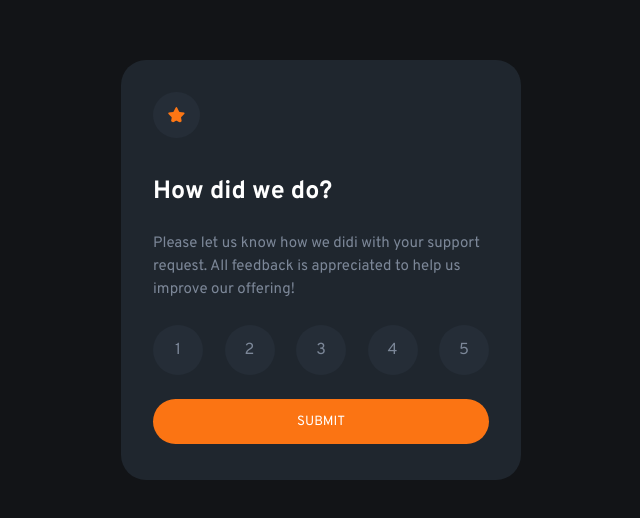
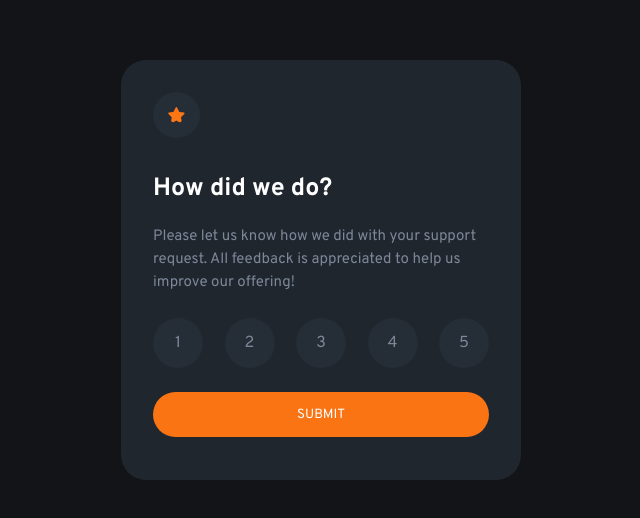
Before and after one commit to browyn/review-rating-app, a React (Create React App) app: page / in a window 1280 px wide. Shown: the part 130-648 px from the top of the page, without its empty margins (319-959 px from the left). Built offline with nearby package versions, Linux system fonts and the light colour scheme.

Commit message:
Final deploy

```diff
--- a/src/App.js
+++ b/src/App.js
@@ -15,7 +15,7 @@ function App() {
   };
 
   return (
-    <>
+    <main>
       <div className="card-container">
         <div className="card-body">
           {
@@ -31,7 +31,7 @@ function App() {
                 ?
                 <>
                   <h1>How did we do?</h1>
-                  <p>Please let us know how we didi with your support request. All feedback is appreciated to help us improve our offering!</p>
+                  <p>Please let us know how we did with your support request. All feedback is appreciated to help us improve our offering!</p>
                   <div className="ratings">
                     {ratings.map((rating) => (
                       <span key={`option-${rating}`} onClick={(e) => {
@@ -55,7 +55,7 @@ function App() {
           </div>
         </div>
       </div>
-    </>
+    </main>
   );
 };
 
--- a/src/App.scss
+++ b/src/App.scss
@@ -29,9 +29,12 @@
             flex-direction: column;
             gap: 24px;
 
+            h1 {
+                font-size: 25px;
+            }
+
             p {
                 color: $mediumGrey;
-                line-height: 23px;
             }
 
             .ratings {
@@ -83,11 +86,11 @@
             .card-appreciation {
                 display: flex;
                 flex-direction: column;
-                gap: 16px;
+                gap: 24px;
                 text-align: center;
 
                 img {
-                    width: 65%;
+                    width: 70%;
                     margin: auto;
                 }
 
@@ -97,7 +100,6 @@
                     width: 60%;
                     margin: auto;
                     margin-bottom: 5px;
-
                     border-radius: 25px;
                     color: $orange;
                     background: $darkBlue;
--- a/src/index.scss
+++ b/src/index.scss
@@ -17,6 +17,7 @@ body {
     align-items: center;
     justify-content: center;
     background-color: $veryDarkBlue;
+    line-height: 23px;
 }
 
 h1 {
```
